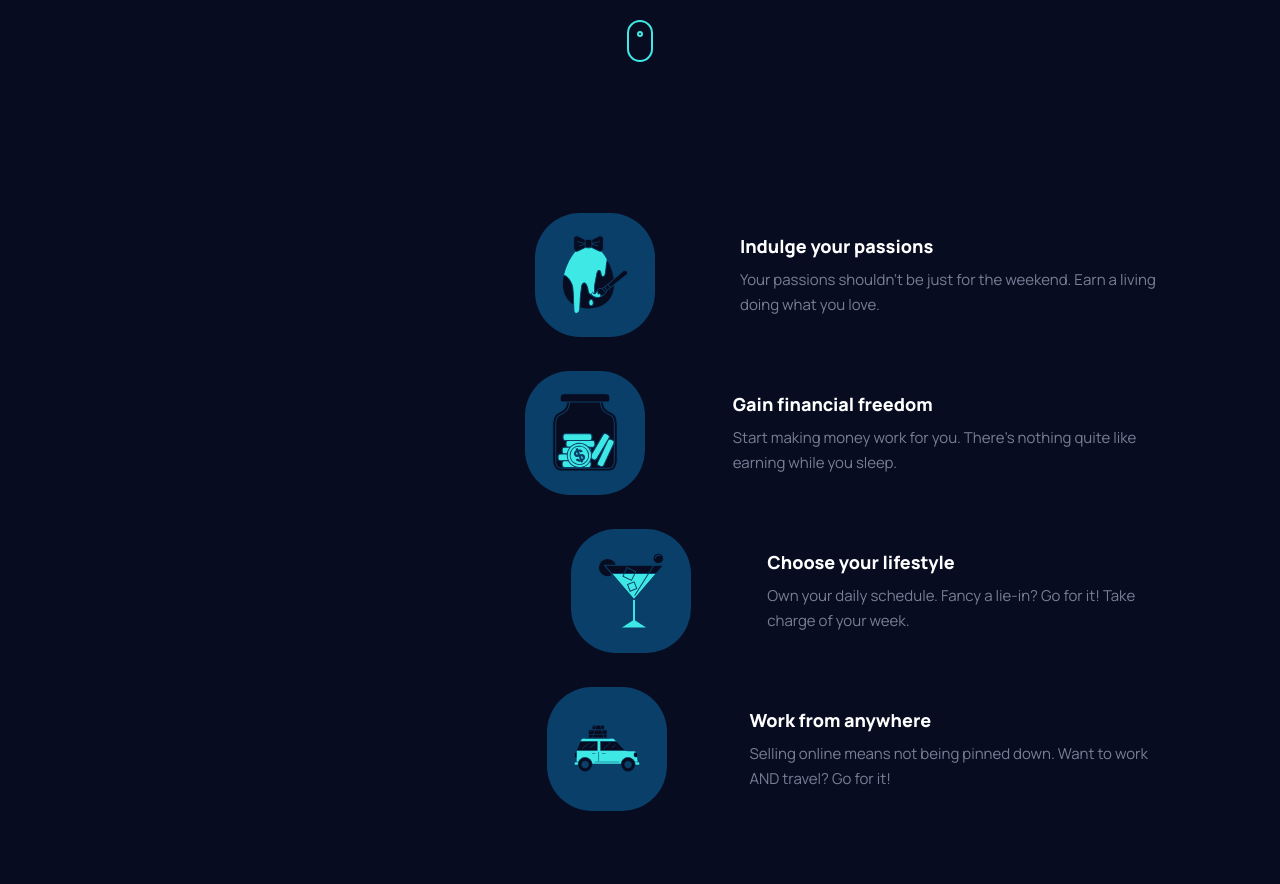
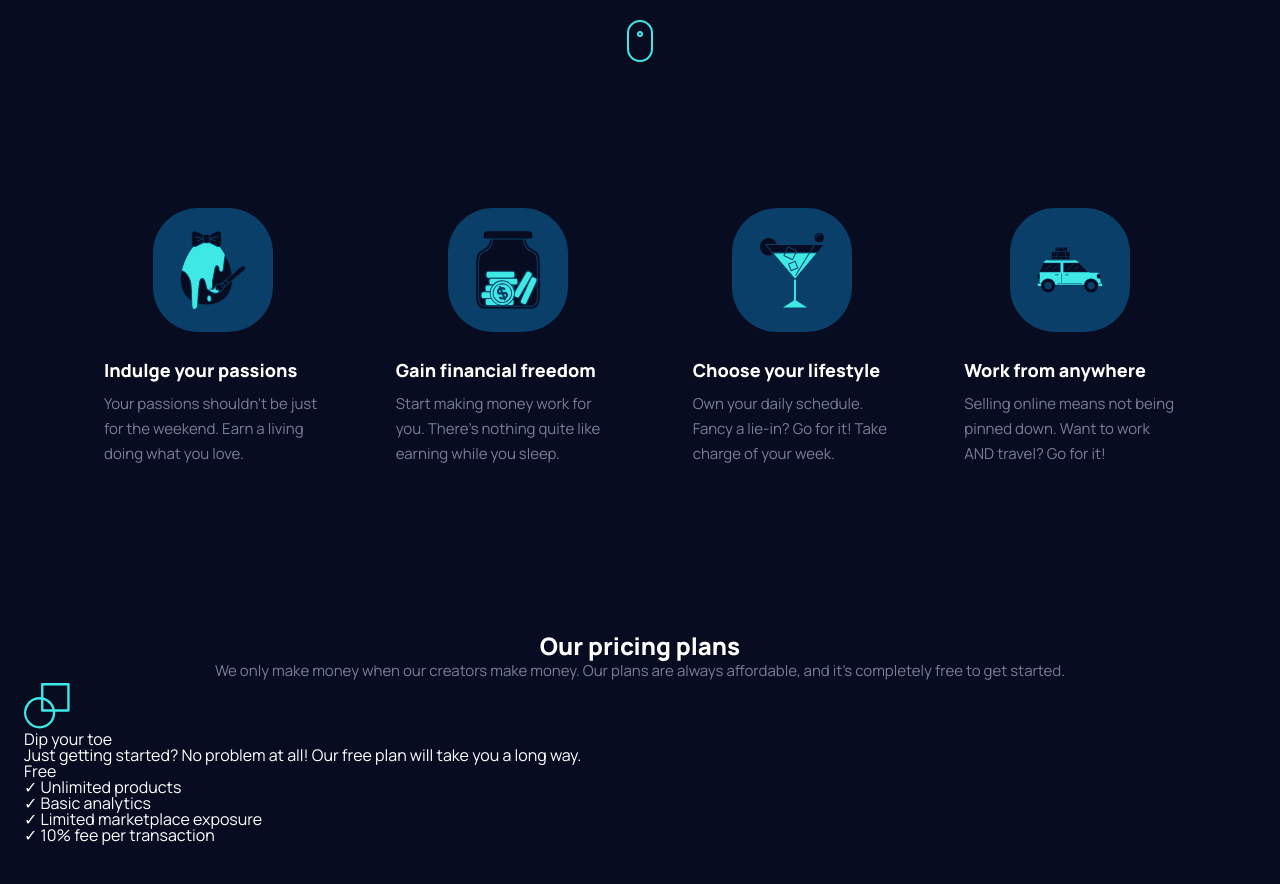
Before and after one commit to ChamuMutezva/maker-pre-launch-landing-page, a React (Create React App) app: page / in a window 1280 px wide. Shown: the part 580-1464 px from the top of the page. Built offline with nearby package versions, Linux system fonts and the light colour scheme.

Commit message:
fix: feature sections margins and paddings

```diff
--- a/src/main/Main.js
+++ b/src/main/Main.js
@@ -3,6 +3,7 @@ import financial from '../assets/illustration-financial-freedom.svg'
 import lifestyle from '../assets/illustration-lifestyle.svg'
 import work from '../assets/illustration-work-anywhere.svg'
 import Features from './features'
+import Pricing from './pricing'
 
 const Main = () => {
     return (
@@ -18,6 +19,7 @@ const Main = () => {
                     text=" Selling online means not being pinned down. Want to work AND travel? Go for it!
                 "/>
             </section>
+            <Pricing/>
         </main>
 
     )
--- /dev/null
+++ b/src/main/pricing.js
@@ -0,0 +1,42 @@
+import freeversion from '../assets/icon-free.svg'
+import paidversion from '../assets/icon-paid.svg'
+const Pricing = () => {
+    return (
+        <section>
+            <div className="pricing">
+                <h2 className="pricing__title">
+                    Our pricing plans
+                </h2>
+                <p className="pricing__description">
+                    We only make money when our creators make money. Our plans are always affordable, and
+                    it’s completely free to get started.
+                </p>
+            </div>
+            <div className="cards">
+                <div className="card">
+                    <div className="cards__img">
+                        <img src={freeversion} alt="" />
+                    </div>
+                    <div className="cards__info">
+                        <h3>
+                            Dip your toe
+                    </h3>
+                        <p>
+                            Just getting started? No problem at all! Our free plan will take you a long way.
+                   </p>
+                    </div>
+                    <div className="products">
+                        <h3> Free</h3>
+                        <ul>
+                            <li> <span>&#10003;</span>  Unlimited products </li>
+                            <li><span>&#10003;</span> Basic analytics</li>
+                            <li><span>&#10003;</span>  Limited marketplace exposure</li>
+                            <li><span>&#10003;</span>  10% fee per transaction</li>
+                        </ul>
+                    </div>
+                </div>
+            </div>
+        </section>
+    )
+}
+export default Pricing
--- a/src/styles/style.css
+++ b/src/styles/style.css
@@ -131,6 +131,7 @@ body {
                 MAIN SECTION
 
 ------------------------------------------------------- */
+/* -------------------------FEATURES ------- */
 .feature__container__img {
   width: 120px;
   height: 124px;
@@ -162,8 +163,32 @@ body {
   text-align: center;
 }
 
+.feature {
+  padding-bottom: 40px;
+}
+
 .feature__parent {
   padding: 72px 0;
+}
+
+/* -------------------------------------------
+            PRICING
+            ---------------------------------- */
+section {
+  padding: 24px;
+}
+
+.pricing__title {
+  font-size: 1.5rem;
+  font-weight: 800;
+  text-align: center;
+}
+
+.pricing__description {
+  font-size: 0.9375rem;
+  text-align: center;
+  line-height: 25px;
+  color: #777f98;
 }
 
 @media screen and (min-width: 768px) {
@@ -231,9 +256,6 @@ body {
             flex-direction: column;
     padding: 80px;
     gap: 25px;
-    -webkit-box-align: end;
-        -ms-flex-align: end;
-            align-items: flex-end;
   }
   .feature__container__captions {
     display: -webkit-box;
@@ -252,7 +274,9 @@ body {
     text-align: left;
   }
   .feature__container__captions {
-    width: 60%;
+    -webkit-box-flex: 4;
+        -ms-flex-positive: 4;
+            flex-grow: 4;
   }
 }
 
@@ -290,5 +314,25 @@ body {
     background-size: 60%;
     background-position: center top;
   }
+  /* -----------------------------------------
+                FEATURE SECTION
+        ---------------------------------------------------- */
+  .feature__container {
+    -webkit-box-orient: vertical;
+    -webkit-box-direction: normal;
+        -ms-flex-direction: column;
+            flex-direction: column;
+    -webkit-box-align: center;
+        -ms-flex-align: center;
+            align-items: center;
+  }
+  .feature__parent {
+    -ms-flex-wrap: nowrap;
+        flex-wrap: nowrap;
+    -webkit-box-orient: horizontal;
+    -webkit-box-direction: normal;
+        -ms-flex-direction: row;
+            flex-direction: row;
+  }
 }
 /*# sourceMappingURL=style.css.map */
--- a/src/styles/style.scss
+++ b/src/styles/style.scss
@@ -78,6 +78,7 @@ body {
                 MAIN SECTION
 
 ------------------------------------------------------- */
+/* -------------------------FEATURES ------- */
 .feature__container__img {
     width: 120px;
     height: 124px;
@@ -104,9 +105,28 @@ body {
     margin-bottom: 12px;
     text-align: center;
 }
-
+.feature {
+	padding-bottom: 40px;
+}
 .feature__parent {
     padding: 72px 0;
+}
+
+/* -------------------------------------------
+            PRICING
+            ---------------------------------- */
+
+section {
+    padding: 24px;
+}
+.pricing__title {
+	font-size: 1.5rem;
+	font-weight: 800;
+	text-align: center;
+}
+.pricing__description {
+    @include parastyles;
+
 }
 
 @media screen and (min-width: 768px) {
@@ -159,14 +179,16 @@ body {
     .feature__container {
         display: flex;
     }
+
     .feature__parent {
         display: flex;
         flex-wrap: wrap;
         flex-direction: column;
         padding: 80px;
         gap: 25px;
-       // align-items: flex-end;
+        // align-items: flex-end;
     }
+
     .feature__container__captions {
         display: flex;
         flex-direction: column;
@@ -178,8 +200,13 @@ body {
         text-align: left;
     }
 
+    .feature__container__img {
+        // flex-grow: 1;
+    }
+
     .feature__container__captions {
-        width: 60%;
+        //width: 60%;
+        flex-grow: 4;
     }
 }
 
@@ -224,4 +251,17 @@ body {
         background-position: center top;
     }
 
+    /* -----------------------------------------
+                FEATURE SECTION
+        ---------------------------------------------------- */
+    .feature__container {
+        flex-direction: column;
+        align-items: center;
+    }
+
+    .feature__parent {
+        flex-wrap: nowrap;
+        flex-direction: row;
+    }
+
 }
```
Also changed, not shown: src/starter.html (+3 -10 lines), 1 other file (tests, documents, lock files or other folders).
